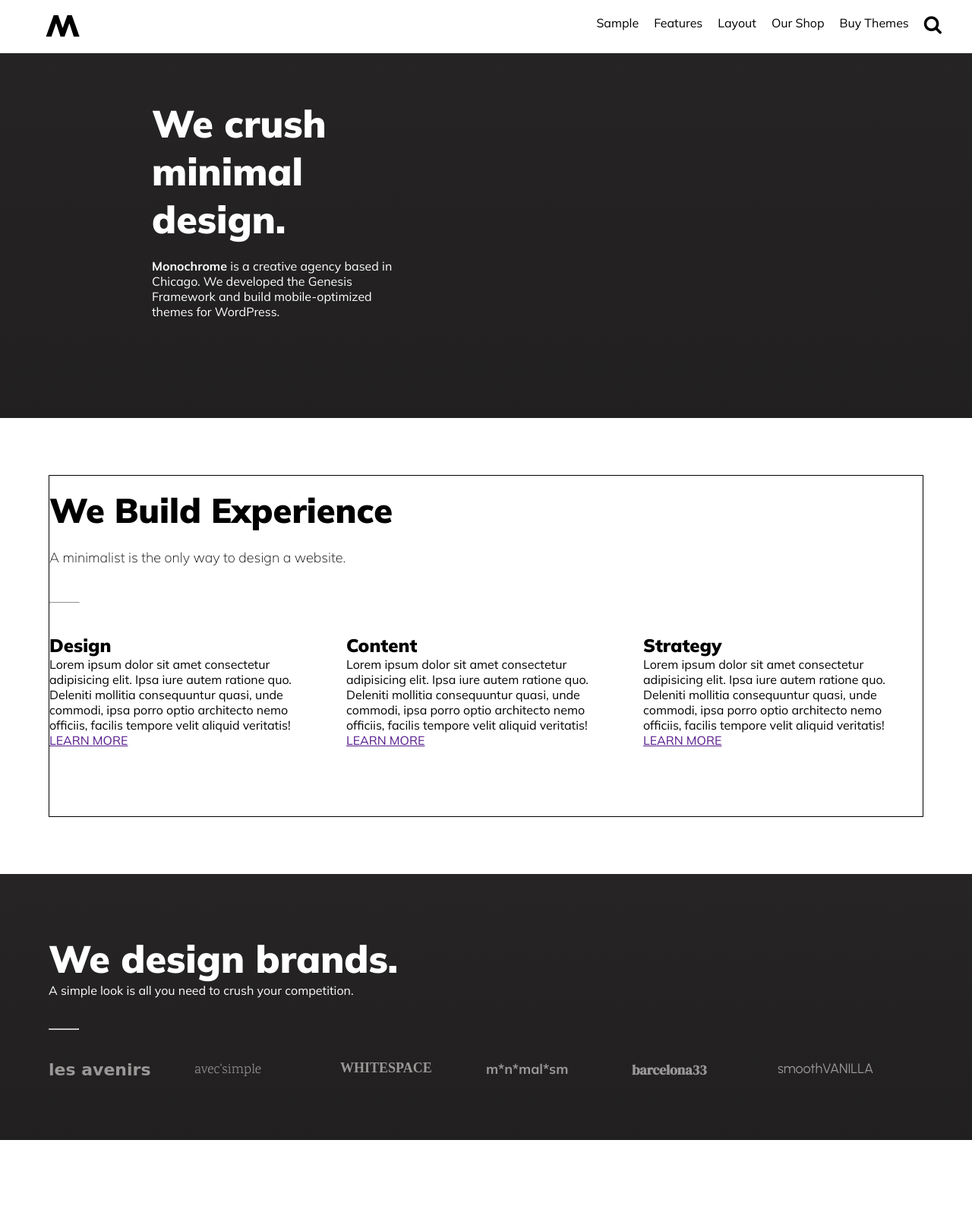
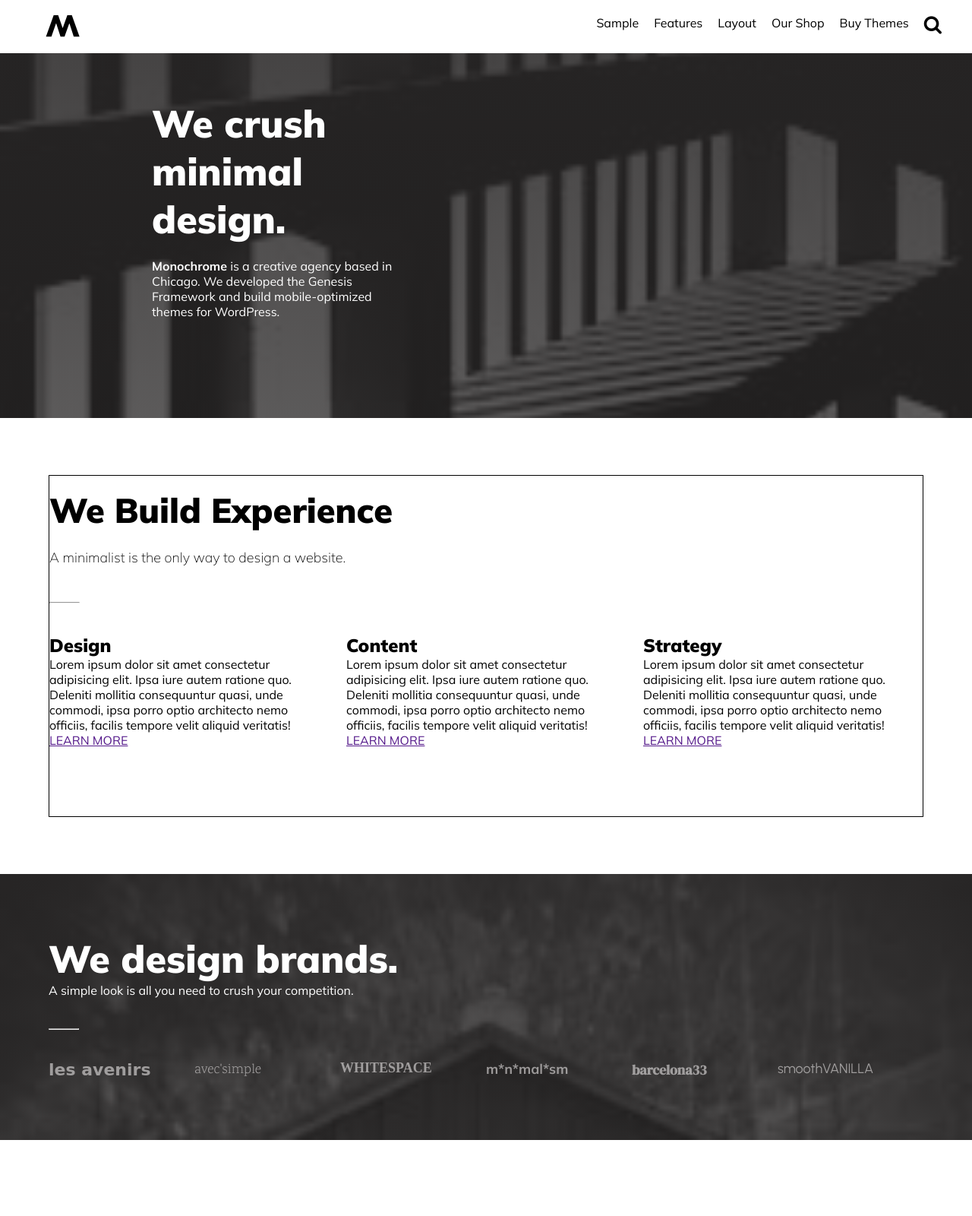
Before and after one commit to RaynardMcKenzie/m-web, a plain HTML site: page m-web.html in a window 1280 px wide. Shown: the top 1600 px of the page at 76% size. Drawn offline with Linux system fonts and the light colour scheme; a web font is replaced by a local one.

Commit message:
Update m-web.css

```diff
--- a/m-web.css
+++ b/m-web.css
@@ -80,7 +80,7 @@ body {
             to bottom,
             rgba(43, 41, 41, 0.89),
             rgba(43, 41, 41, 0.768)
-      ),url("images/images.jpg");
+      ),url("images.jpg");
       background-repeat: no-repeat;
       background-size: cover;
 }
@@ -165,7 +165,7 @@ hr {
             to bottom,
             rgba(43, 41, 41, 0.89),
             rgba(43, 41, 41, 0.768)
-          ),url("images/icon.jpg");
+          ),url("icon.jpg");
           background-repeat: no-repeat;
           background-size: cover;
 }
```
